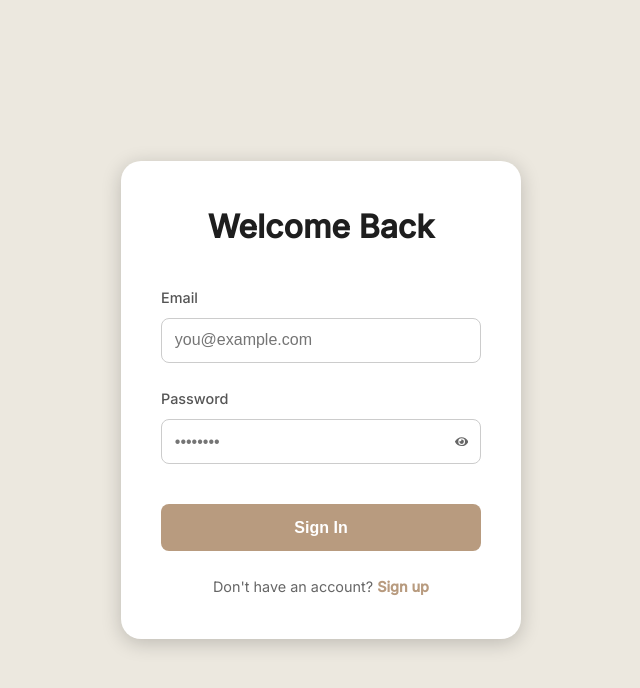
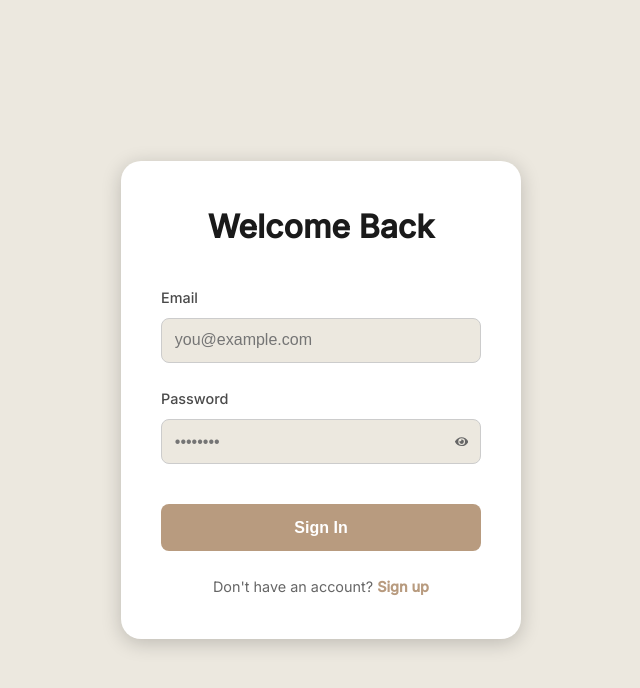
Before and after one commit to upo2201/SyLora, a React (Vite) app in the folder frontend/: page / in a window 1280 px wide. Shown: the top 688 px of the page, without its empty margins (319-959 px from the left). Built offline with nearby package versions, Linux system fonts and the light colour scheme.

Commit message:
sign in dark mode font corrected

```diff
--- a/frontend/src/pages/Login.jsx
+++ b/frontend/src/pages/Login.jsx
@@ -96,14 +96,14 @@ const styles = {
     width: "100%",
     maxWidth: "400px",
     boxShadow: "0 4px 20px rgba(0,0,0,0.2)",
-    color: "#1e1e1e"
+    color: "var(--text-primary)"
   },
   heading: {
     textAlign: "center",
     marginBottom: "2rem",
     fontFamily: "var(--font-heading)",
     fontSize: "2rem",
-    color: "#1e1e1e"
+    color: "var(--text-primary)"
   },
   form: {
     display: "flex",
@@ -117,7 +117,7 @@ const styles = {
   },
   label: {
     fontSize: "0.9rem",
-    color: "#555",
+    color: "var(--text-secondary)", // Adaptive for dark mode
     fontWeight: "500"
   },
   input: {
@@ -126,7 +126,9 @@ const styles = {
     border: "1px solid #ccc",
     fontSize: "1rem",
     outline: "none",
-    width: '100%'
+    width: '100%',
+    color: 'var(--text-primary)',
+    background: 'var(--bg-page)'
   },
   passwordWrapper: {
     position: 'relative',
@@ -140,7 +142,9 @@ const styles = {
     border: "1px solid #ccc",
     fontSize: "1rem",
     outline: "none",
-    width: '100%'
+    width: '100%',
+    color: 'var(--text-primary)',
+    background: 'var(--bg-page)'
   },
   eyeBtn: {
     position: 'absolute',
--- a/frontend/src/pages/Signup.jsx
+++ b/frontend/src/pages/Signup.jsx
@@ -109,14 +109,14 @@ const styles = {
     width: "100%",
     maxWidth: "400px",
     boxShadow: "0 4px 20px rgba(0,0,0,0.2)",
-    color: "#1e1e1e"
+    color: "var(--text-primary)"
   },
   heading: {
     textAlign: "center",
     marginBottom: "2rem",
     fontFamily: "var(--font-heading)",
     fontSize: "2rem",
-    color: "#1e1e1e"
+    color: "var(--text-primary)"
   },
   form: {
     display: "flex",
@@ -130,7 +130,7 @@ const styles = {
   },
   label: {
     fontSize: "0.9rem",
-    color: "#555",
+    color: "var(--text-secondary)", // Adaptive
     fontWeight: "500"
   },
   input: {
@@ -139,7 +139,9 @@ const styles = {
     border: "1px solid #ccc",
     fontSize: "1rem",
     outline: "none",
-    width: '100%'
+    width: '100%',
+    color: 'var(--text-primary)',
+    background: 'var(--bg-page)'
   },
   passwordWrapper: {
     position: 'relative',
@@ -153,7 +155,9 @@ const styles = {
     border: "1px solid #ccc",
     fontSize: "1rem",
     outline: "none",
-    width: '100%'
+    width: '100%',
+    color: 'var(--text-primary)',
+    background: 'var(--bg-page)'
   },
   eyeBtn: {
     position: 'absolute',
```
